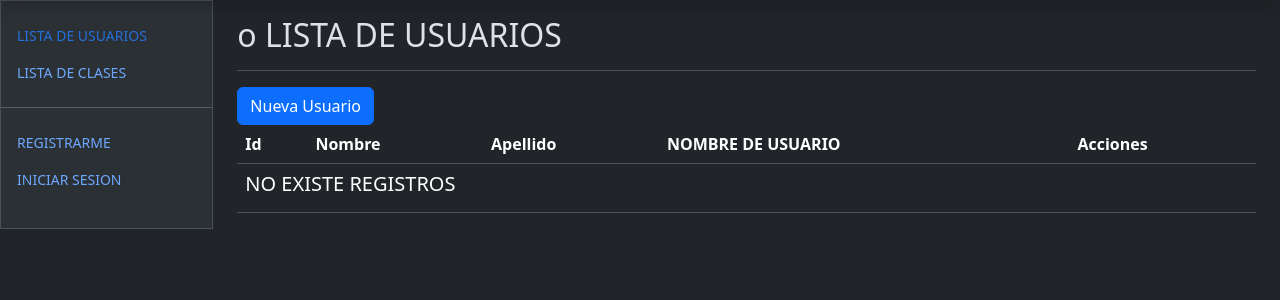
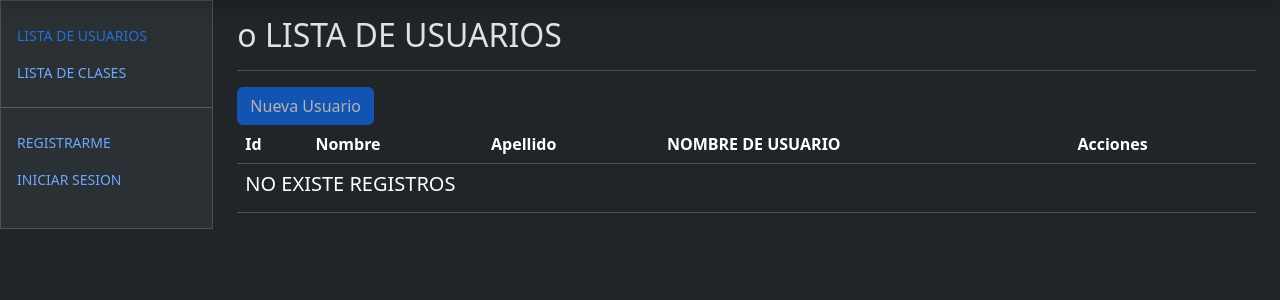
Before and after one commit to RFerMartinez/asistencia-alumnos, a Django app: page /usuarios/listar-todos/ in a window 1280 px wide. Shown: the part 48-348 px from the top of the page. Run offline with Django 5.2, Linux system fonts and the light colour scheme; data that the repository does not hold is empty.

Commit message:
Se deshabilitó el botón de 'Nuevo Usuario'

```diff
--- a/asistencia_alumnos/templates/usuarios/listar_todos.html
+++ b/asistencia_alumnos/templates/usuarios/listar_todos.html
@@ -8,7 +8,7 @@
 <div class="row">
     <div class="col">
 
-        <a href="{% url 'clases:crear' %}" class="btn btn-primary">Nueva Usuario</a>
+        <a href="" class="btn btn-primary disabled">Nueva Usuario</a>
 
         <table class="table">
 
```
